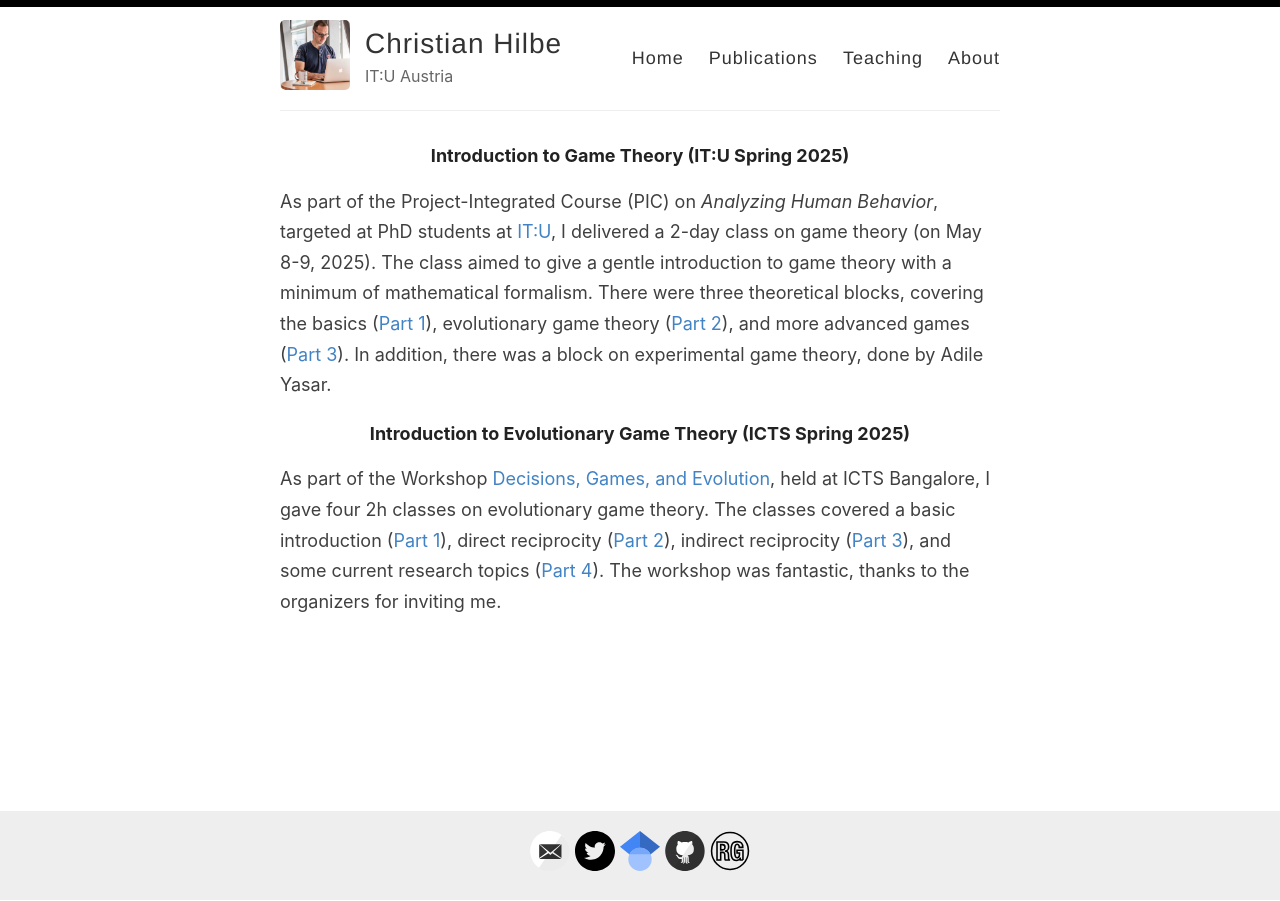
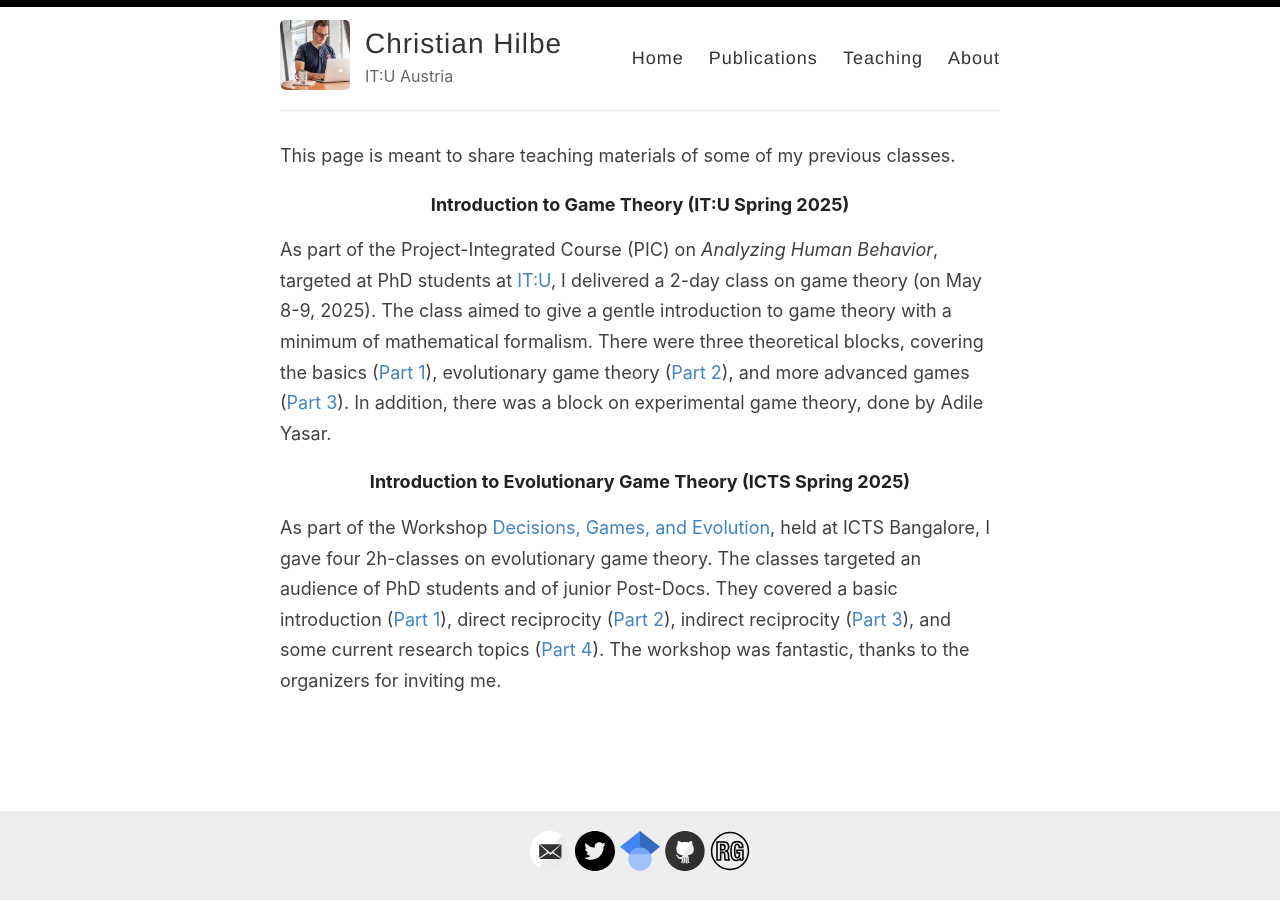
Before and after one commit to christian-hilbe/christian-hilbe.github.io, a Jekyll site: the page built from _pages/teaching.md, in a window 1280 px wide. Built offline with Jekyll 4.4.1, drawn with Linux system fonts in a browser that asks for light colours.

Commit message:
Slight changes to teaching document

```diff
--- a/_pages/teaching.md
+++ b/_pages/teaching.md
@@ -4,7 +4,7 @@ title:
 permalink: /teaching/
 ---
 
-
+This page is meant to share teaching materials of some of my previous classes.
 
 ###### Introduction to Game Theory (IT:U Spring 2025)
 
@@ -12,4 +12,4 @@ As part of the Project-Integrated Course (PIC) on *Analyzing Human Behavior*, ta
 
 
 ###### Introduction to Evolutionary Game Theory (ICTS Spring 2025)
-As part of the Workshop [Decisions, Games, and Evolution](https://www.icts.res.in/program/DGE2025), held at ICTS Bangalore, I gave four 2h classes on evolutionary game theory. The classes covered a basic introduction ([Part 1](../files/teaching/2025_EGT/part1.pdf)), direct reciprocity ([Part 2](../files/teaching/2025_EGT/part2.pdf)), indirect reciprocity ([Part 3](../files/teaching/2025_EGT/part3.pdf)), and some current research topics ([Part 4](../files/teaching/2025_EGT/part4.pdf)). The workshop was fantastic, thanks to the organizers for inviting me.
+As part of the Workshop [Decisions, Games, and Evolution](https://www.icts.res.in/program/DGE2025), held at ICTS Bangalore, I gave four 2h-classes on evolutionary game theory. The classes targeted an audience of PhD students and of junior Post-Docs. They covered a basic introduction ([Part 1](../files/teaching/2025_EGT/part1.pdf)), direct reciprocity ([Part 2](../files/teaching/2025_EGT/part2.pdf)), indirect reciprocity ([Part 3](../files/teaching/2025_EGT/part3.pdf)), and some current research topics ([Part 4](../files/teaching/2025_EGT/part4.pdf)). The workshop was fantastic, thanks to the organizers for inviting me.
```
